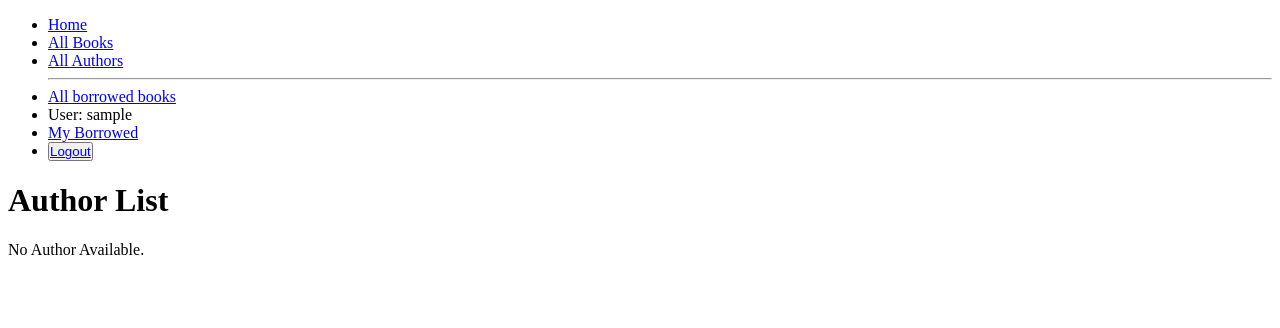
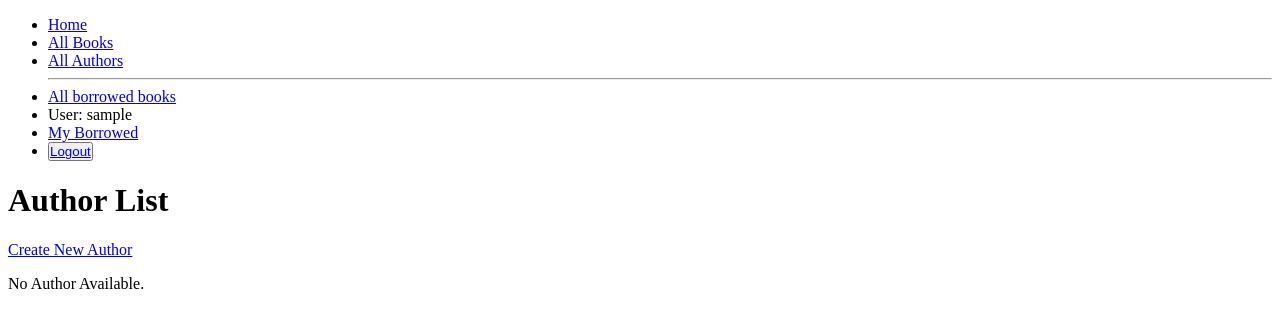
Before and after one commit to Abu-Syed-Sujon/django_local_library, a Django app: page /catalog/authors/ in a window 1280 px wide. Shown: the top 328 px of the page. Run offline with Django 5.2, Linux system fonts and the light colour scheme; the visitor is signed in with stand-in values (Sample User, id 1); data that the repository does not hold is empty.

Commit message:
Authors CRUD Complete.

```diff
--- a/catalog/templates/catalog/all_borrowed_books.html
+++ b/catalog/templates/catalog/all_borrowed_books.html
@@ -14,6 +14,10 @@
           {# Move the renewal link inside the loop so it has access to bookinst.id #}
           {% if perms.catalog.can_mark_returned %}
             - <a href="{% url 'catalog:renew-book-librarian' bookinst.id %}">Renew</a>
+            <form action="{% url 'catalog:mark-returned' bookinst.id %}" method="post" style="display: inline;">
+              {% csrf_token %}
+              <input type="submit" value="Mark as Returned">
+            </form>
           {% endif %}
         </li>
       {% endfor %}
--- a/catalog/templates/catalog/author_list.html
+++ b/catalog/templates/catalog/author_list.html
@@ -2,6 +2,12 @@
 {% block content %}
 
 <h1>Author List</h1>
+{% if perms.catalog.add_author %}
+  <a href="{% url 'catalog:author-create' %}">Create New Author</a>
+{% endif %}
+<!-- IGNORE -->
+
+
 {% if author_list %}
 
 
@@ -10,8 +16,21 @@
       <li>
         <a href="{{author.get_absolute_url}}">
           {{ author.first_name }} {{ author.last_name }}
+        </a>
 
-      </a>
+
+          {# Alternative approach using a single permission check #}
+          {% if perms.catalog.change_author or perms.catalog.delete_author %}
+            - <a href="{% url 'catalog:author-detail' author.id %}">Details</a>
+            {% if perms.catalog.change_author %}
+              - <a href="{% url 'catalog:author-update' author.id %}">Update</a>
+            {% endif %}
+            {% if perms.catalog.delete_author %}
+              - <a href="{% url 'catalog:author-delete' author.id %}">Delete</a>
+            {% endif %}
+
+        {% endif %}
+
       </li>
 
     {% endfor %}
--- a/catalog/urls.py
+++ b/catalog/urls.py
@@ -14,6 +14,7 @@ urlpatterns = [
 
     path('borrowed/', views.AllBorrowedBooksListView.as_view(), name='all-borrowed'),
     path('book/<uuid:pk>/renew/', views.renew_book_librarian, name='renew-book-librarian'),
+    path('book/<uuid:pk>/return/',views.mark_returned_view, name='mark-returned'),
 
 
     path("author/create",views.AuthorCreate.as_view(), name="author-create"),
--- a/catalog/views.py
+++ b/catalog/views.py
@@ -1,5 +1,6 @@
 from urllib import request
 import datetime
+from django import forms
 from django.contrib.auth.decorators import login_required, permission_required
 from django.http import HttpResponseRedirect
 from django.shortcuts import render, get_object_or_404, redirect
@@ -7,7 +8,7 @@ from django.urls import reverse, reverse_lazy
 from django.views import generic
 from .models import Book, Author, BookInstance, Genre
 from django.contrib.auth.mixins import LoginRequiredMixin, PermissionRequiredMixin
-from .forms import RenewBookModelForm
+from .forms import RenewBookModelForm, AuthorForm
 
 # Create your views here.
 
@@ -102,14 +103,21 @@ class LoanedBooksByUserListView(LoginRequiredMixin, generic.ListView):
 
 @login_required  # Must be logged in
 @permission_required('catalog.can_mark_returned', raise_exception=True)
-def my_view(request):
+def mark_returned_view(request, pk):
     """
-    Only users with 'can_mark_returned' permission can access.
+    View to mark a book instance as returned.
 
-    raise_exception=True:
-        - Returns 403 instead of redirect
+    Permissions:
+        - User must be logged in
+        - User must have 'can_mark_returned' permission
+        - Returns 403 if user lacks permission
     """
-    pass
+    book_instance = get_object_or_404(BookInstance, pk=pk)
+
+    # mark the book as returned
+    book_instance.status = 'a'  # Set status to 'available'
+    book_instance.save()  # Save changes to database
+    return redirect('catalog:all-borrowed')  # Redirect to list of all borrowed books
 
 class AllBorrowedBooksListView(PermissionRequiredMixin, generic.ListView):
     """
@@ -153,21 +161,25 @@ def renew_book_librarian(request, pk):
     })
 
 
+
+
 class AuthorCreate(PermissionRequiredMixin, generic.CreateView):  # pylint: disable=too-many-ancestors
     """Create a new author. Requires appropriate permissions."""
     model = Author
-    fields = '__all__'
-    initial = {'date_of_death': '05/01/2018'}
-    permission_required = 'catalog.can_mark_returned'
+    form_class = AuthorForm
+    permission_required = 'catalog.add_author'
 
 class AuthorUpdate(PermissionRequiredMixin, generic.UpdateView):  # pylint: disable=too-many-ancestors
     """Update an existing author. Requires appropriate permissions."""
     model = Author
-    fields = ['first_name', 'last_name', 'date_of_birth', 'date_of_death']
-    permission_required = 'catalog.can_mark_returned'
+    form_class = AuthorForm
+    permission_required = 'catalog.change_author'
 
 class AuthorDelete(PermissionRequiredMixin, generic.DeleteView):  # pylint: disable=too-many-ancestors
     """Delete an author. Requires appropriate staff permissions."""
     model = Author
-    success_url = reverse_lazy('authors')
-    permission_required = 'catalog.can_mark_returned'
+    #success_url = reverse_lazy('authors')
+    permission_required = 'catalog.delete_author'
+
+    def get_success_url(self):
+        return reverse_lazy('catalog:authors')
```
Also changed, not shown: catalog/forms.py (+15 -0 lines), catalog/templates/catalog/author_form.html (+6 -2 lines).
